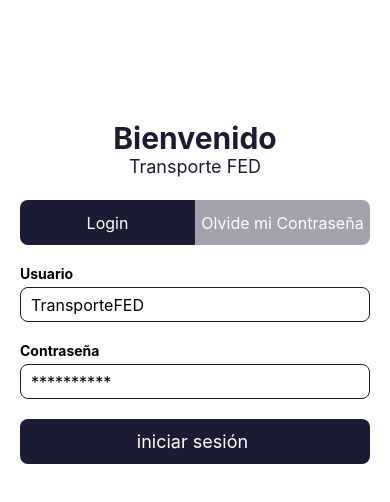
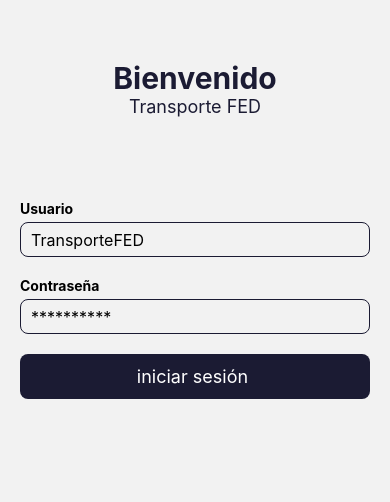
Before and after one commit to enzo1998garcia/Mobile, a React Native app: screen /LoginForm in a window 390 px wide. Shown: the top 502 px of the page. Built offline with nearby package versions, Linux system fonts and the light colour scheme; no server answers.

Commit message:
con navegacion al Menu

```diff
--- a/App.js
+++ b/App.js
@@ -1,75 +1,49 @@
-import { ScrollView, StyleSheet, Text, View,Dimensions,Animated } from 'react-native';
+import { createStackNavigator } from '@react-navigation/stack';
+import { NavigationContainer } from '@react-navigation/native';
+import { View } from 'react-native';
 import FromHeader from './app/components/FromHeader';
 import FromSelectedBtn from './app/components/FromSelectedBtn';
 import LoginForm from './app/components/LoginForm';
-import ForgetKeyForm from './app/components/ForgetKeyForm';
+import MenuForm from './app/components/MenuForm';
 import { useEffect, useRef } from 'react';
 import axios from 'axios';
 
-const {width} = Dimensions.get("window")
+const Stack = createStackNavigator();
 
-
-
-export default function App() {
-  const animacion = useRef(new Animated.Value(0)).current;
-  const scrollView = useRef()
-
-  const fetchApi = async () =>{
+const App = () => {
+  const fetchApi = async () => {
     try {
       const res = await axios.get('http://192.168.1.10:4000/api/');
       //console.log(res.data)
     } catch (error) {
       console.log(error.message);
     }
-
-  }
+  };
 
   useEffect(() => {
-    fetchApi()
-  }, [])
+    fetchApi();
+  }, []);
 
-  const loginColorInterpolate = animacion.interpolate({
-    inputRange: [0, width],
-    outputRange: ['rgba(27,27,51,1)','rgba(27,27,51,0.4)'],
-  });
+  return (
+    <NavigationContainer>
+      <Stack.Navigator>
+        <Stack.Screen
+          name="LoginForm"
+          component={LoginForm}
+          options={{
+            headerShown: false, // Oculta el encabezado en esta pantalla
+          }}
+        />
+        <Stack.Screen
+          name="MenuForm"
+          component={MenuForm}
+          options={{
+            headerShown: false, // Oculta el encabezado en esta pantalla
+          }}
+        />
+      </Stack.Navigator>
+    </NavigationContainer>
+  );
+};
 
-  const forgetKeyColorInterpolate = animacion.interpolate({
-    inputRange: [0, width],
-    outputRange: ['rgba(27,27,51,0.4)','rgba(27,27,51,1)'],
-  });
-
-  return <View style={{flex:1, paddingTop: 120}}>
-    <View style={{height:80}} >
-      <FromHeader centerHeading='Bienvenido' subHeading='Transporte FED'/>
-    </View>
-    <View style = {{ flexDirection:'row', paddingHorizontal:20,marginBottom:20 }}>
-      <FromSelectedBtn style={styles.borderLeft} backgroundColor={loginColorInterpolate} titulo='Login' onPress={ () => scrollView.current.scrollTo({x: 0})}/>
-      <FromSelectedBtn style={styles.borderRight} backgroundColor={forgetKeyColorInterpolate} titulo='Olvide mi Contraseña' onPress={ () => scrollView.current.scrollTo({x: width})}/>
-    </View>
-    <ScrollView ref={scrollView} horizontal pagingEnabled showsHorizontalScrollIndicator = {false} scrollEventThrottle={16} onScroll={Animated.event([{nativeEvent: {contentOffset: {x: animacion}}}])}>
-      <LoginForm/>
-      <ScrollView>
-
-      </ScrollView>
-
-    </ScrollView>
-  </View>
-
-}
-
-const styles = StyleSheet.create({
-  container: {
-    flex: 1,
-    backgroundColor: '#fff',
-    alignItems: 'center',
-    justifyContent: 'center',
-  },
-  borderLeft:{
-    borderTopLeftRadius: 8,
-    borderBottomLeftRadius:8,
-  },
-  borderRight:{
-    borderTopRightRadius: 8,
-    borderBottomRightRadius:8,
-  }
-});
+export default App;
--- a/app/components/FromHeader.js
+++ b/app/components/FromHeader.js
@@ -16,7 +16,7 @@ const styles = StyleSheet.create({
     container:{
         flexDirection: 'row',
         justifyContent: 'center',
-        alignItems: 'center'
+        alignItems: 'center',
       },
       heading:{
         fontSize: 30,
--- a/app/components/LoginForm.js
+++ b/app/components/LoginForm.js
@@ -1,54 +1,55 @@
-import React, { useState } from 'react'
-import { View, StyleSheet, Text, TextInput } from 'react-native'
-import { isValidObjectField, updateError} from '../utils/methods';
+import React, { useState } from 'react';
+import { View, StyleSheet, Text } from 'react-native';
+import { isValidObjectField, updateError } from '../utils/methods';
 import FormContainer from './FormContainer';
 import FormInput from './FormInput';
 import FormSubmitButton from './FormSubmitButton';
 import client from '../api/client';
-import axios from 'axios';
-import Cookies from 'universal-cookie';
+import { NavigationContainer, useNavigation } from '@react-navigation/native';
+import FromHeader from './FromHeader';
+
 const LoginForm = () => {
+  const [userInfo, setUserInfo] = useState({
+    usuario: '',
+    contrasenia: '',
+  });
 
-  const[userInfo, setUserInfo] = useState({
-    usuario: '',
-    contrasenia:''
-  })
+  const [error, setError] = useState('');
 
-  const {error, setError} = useState();
+  const { usuario, contrasenia } = userInfo;
 
-  const {usuario, contrasenia} = userInfo;
+  const navigation = useNavigation(); // Obtiene el objeto de navegación
 
   const handleOnChangeText = (value, fieldName) => {
-    setUserInfo({...userInfo, [fieldName]: value})
+    setUserInfo({ ...userInfo, [fieldName]: value });
   };
 
   const isValidForm = () => {
-    //Lo aceptaremos solo si todos los campos tienen valor.
-    if(!isValidObjectField(userInfo)) return updateError ('Usuario y Contraseña incorrectos', setError );
-    //si el nombre es válido con 3 o más caracteres
-    if(!isValidObjectField(usuario)) return updateError ('Usuario incorrecto', setError );
-    //la password deve de tener 8 o mas caracteres
-    if(!contrasenia.trim() || contrasenia.length < 7) return updateError ('Contraseña incorrecta', setError );
-
+    if (!isValidObjectField(userInfo)) {
+      updateError('Usuario y Contraseña incorrectos', setError);
+      return false;
+    }
+    if (!isValidObjectField(usuario)) {
+      updateError('Usuario incorrecto', setError);
+      return false;
+    }
+    if (!contrasenia.trim() || contrasenia.length < 7) {
+      updateError('Contraseña incorrecta', setError);
+      return false;
+    }
     return true;
   };
 
-  const submitForm = async() => {
-    if(isValidForm()){
-
+  const submitForm = async () => {
+    if (isValidForm()) {
       try {
-        const res = await client.post('/empleados/logueo', {...userInfo})
-
-        if(res.data = []){
-
-          setUserInfo({usuario: '', contrasenia: ''})
-          console.log('error');
-        }else{
+        const res = await client.post('/empleados/logueo', { ...userInfo });
+        if (res.data[0].Tipo === 'C') {
+          setUserInfo({ usuario: '', contrasenia: '' });
+          navigation.navigate('MenuForm'); // Navega a la pantalla MenuForm.js
+        } else {
           console.log('error');
         }
-
-        console.log(res.data);
-
       } catch (error) {
         console.log(error);
       }
@@ -56,28 +57,32 @@ const LoginForm = () => {
   };
 
   return (
+
     <FormContainer>
-      {error ? (<Text style={{color: 'red', fontSize: 18, textAlign: 'center'}} >
-        {error}
-      </Text>
-      ):null}
+      {error ? (
+        <Text style={{ color: 'red', fontSize: 18, textAlign: 'center' }}>{error}</Text>
+      ) : null}
+        <View style={{ height: 200,paddingTop: 60 }}>
+          <FromHeader centerHeading='Bienvenido' subHeading='Transporte FED' />
+        </View>
       <FormInput
         value={usuario}
-              onChangeText={value => handleOnChangeText(value, 'usuario')}
+        onChangeText={(value) => handleOnChangeText(value, 'usuario')}
         label='Usuario'
         placeholder='TransporteFED'
         autoCapitalize='none'
+
       />
 
       <FormInput
         value={contrasenia}
-              onChangeText={value => handleOnChangeText(value, 'contrasenia')}
+        onChangeText={(value) => handleOnChangeText(value, 'contrasenia')}
         autoCapitalize='none'
         secureTextEntry
         label='Contraseña'
         placeholder='**********'
       />
-            <FormSubmitButton onPress={submitForm} titulo='iniciar sesión '/>
+      <FormSubmitButton onPress={submitForm} titulo='iniciar sesión ' />
     </FormContainer>
   );
 };
--- a/app/components/MenuForm.js
+++ b/app/components/MenuForm.js
@@ -1,26 +1,16 @@
-import { View, StyleSheet, Dimensions, TouchableOpacity } from 'react-native';
 import React from 'react';
+import { View, Text } from 'react-native';
+import FromHeader from '../components/FromHeader';
 
 const MenuForm = () => {
   return (
-        <View style={styles.container}>
     <View>
-                <TouchableOpacity>
-                    <Text>
-                        Menu
-                    </Text>
-                </TouchableOpacity>
-                <Text>Menu</Text>
+      <View style={{ height: 100,paddingTop: 60  }}>
+        <FromHeader centerHeading='Estoy en el Menu '/>
       </View>
+      {/* Resto del contenido de la página de menú */}
     </View>
-    )
+  );
 };
 
-  const styles = StyleSheet.create({
-      container:{
-          flex: 1,
-       },
-
-  });
-
 export default MenuForm;
--- a/package.json
+++ b/package.json
@@ -9,12 +9,16 @@
     "web": "expo start --web"
   },
   "dependencies": {
+    "@react-navigation/material-top-tabs": "^6.6.3",
+    "@react-navigation/native": "^6.1.7",
+    "@react-navigation/stack": "^6.3.17",
     "axios": "^1.4.0",
     "expo": "~48.0.18",
     "expo-status-bar": "~1.4.4",
     "formik": "^2.4.2",
-    "react": "18.2.0",
+    "react": "^18.2.0",
     "react-cookie": "^4.1.1",
+    "react-dom": "^18.2.0",
     "react-native": "0.71.8",
     "yup": "^1.2.0"
   },
```
Also changed, not shown: 2 other files (tests, documents, lock files or other folders). Lines whose indentation alone changed are shown as unchanged.
